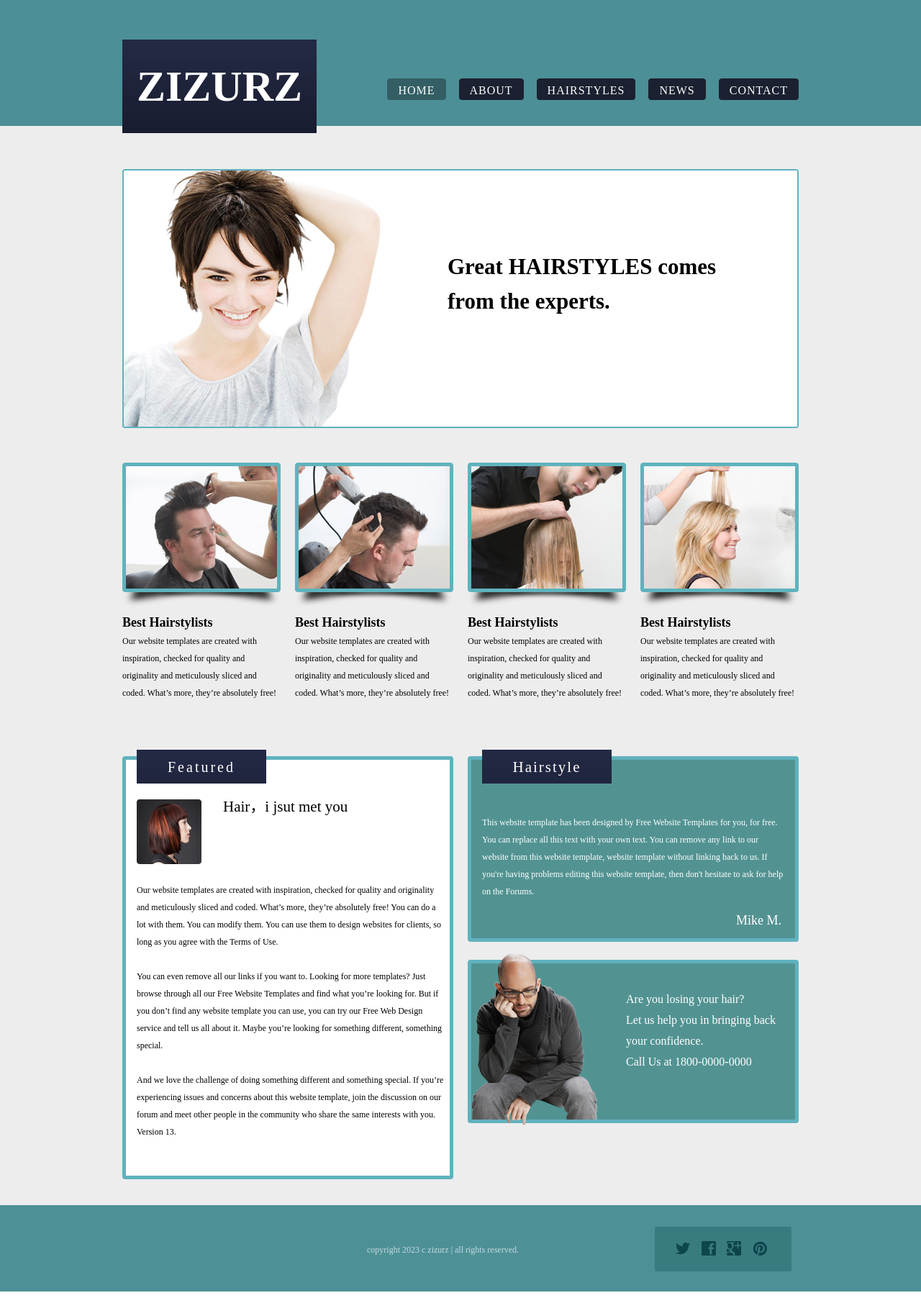
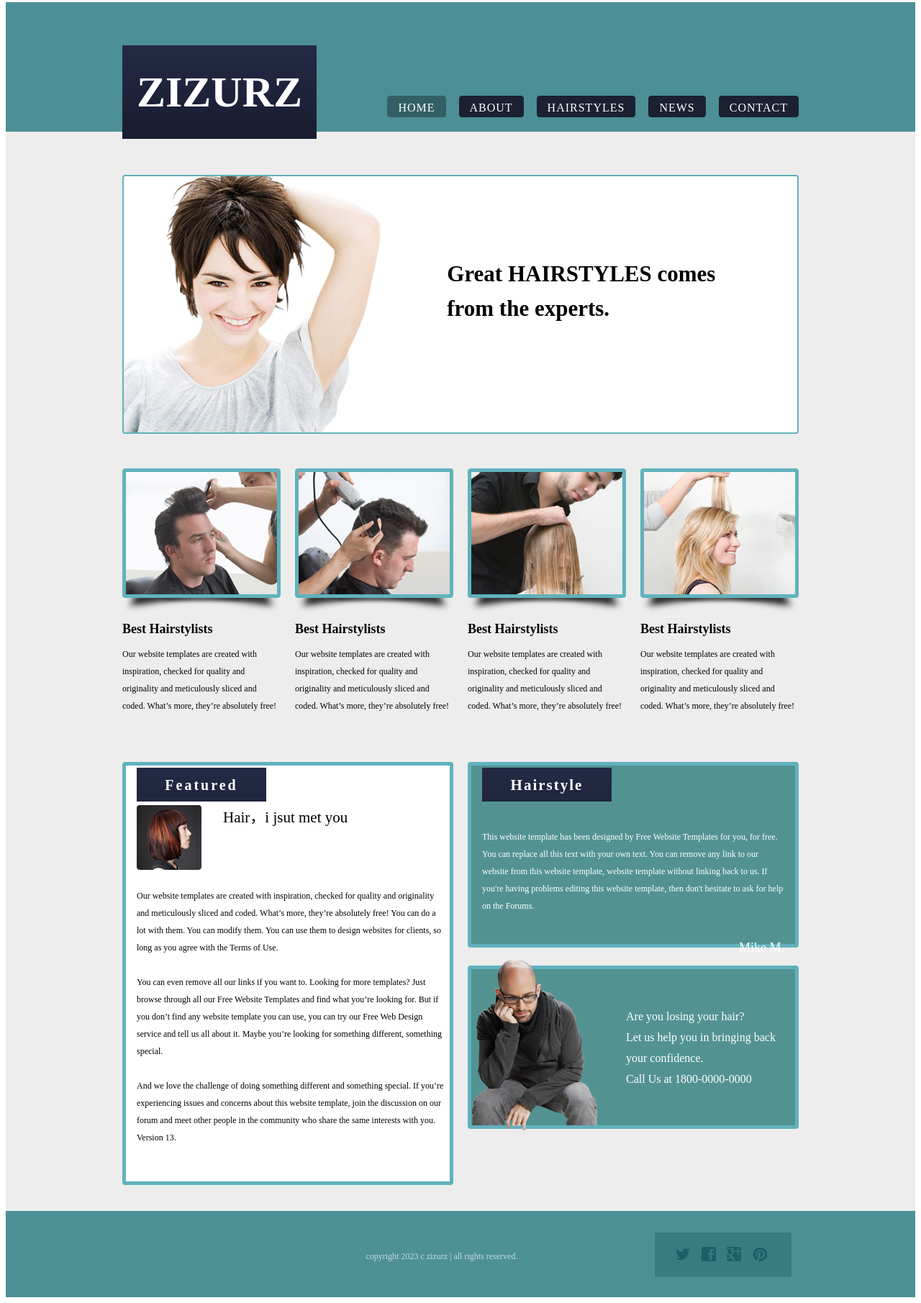
Before and after one commit to Rick316534/html, a plain HTML site: page index.html in a window 1280 px wide. Shown: the part 5-1816 px from the top of the page at 72% size. Drawn offline with Linux system fonts and the light colour scheme.

Commit message:
第一次修改

```diff
--- a/index.css
+++ b/index.css
@@ -1,46 +1,3 @@
-html, body, div, span, applet, object, iframe,
-h1, h2, h3, h4, h5, h6, p, blockquote, pre,
-a, abbr, acronym, address, big, cite, code,
-del, dfn, em, img, ins, kbd, q, s, samp,
-small, strike, strong, sub, sup, tt, var,
-b, u, i, center,
-dl, dt, dd, ol, ul, li,
-fieldset, form, label, legend,
-table, caption, tbody, tfoot, thead, tr, th, td,
-article, aside, canvas, details, embed,
-figure, figcaption, footer, header, hgroup,
-menu, nav, output, ruby, section, summary,
-time, mark, audio, video {
-	margin: 0;
-	padding: 0;
-	border: 0;
-	font-size: 100%;
-	font: inherit;
-	vertical-align: baseline;
-}
-/* HTML5 display-role reset for older browsers */
-article, aside, details, figcaption, figure,
-footer, header, hgroup, menu, nav, section {
-	display: block;
-}
-body {
-	line-height: 1;
-}
-ol, ul {
-	list-style: none;
-}
-blockquote, q {
-	quotes: none;
-}
-blockquote:before, blockquote:after,
-q:before, q:after {
-	content: '';
-	content: none;
-}
-table {
-	border-collapse: collapse;
-	border-spacing: 0;
-}
 .clearfix:after {
     content: "";
     display: block;
@@ -49,26 +6,29 @@ table {
 .center {
     margin: 0 auto;
 }
+.height-175 {
+    height: 175px;
+}
 .container {
     background-color: #EDEDED;
 }
 .header {
     height: 180px;
-    background: #4C8F96 0% 60px repeat-x;
+    background: #4C8F96;
 }
 .headbox {
     padding-top: 60px;
-    width: 940px;
+    max-width: 940px;
 }
 .logo {
     float: left;
-    width: 270px;
+    min-width: 270px;
     height: 130px;
     line-height: 130px;
     background: url(./images/bg-logo.png);
     font-size: 60px;
     font-weight: bold;
-    color: white;
+    color: #FFF;
     text-align: center;
 }
 .menu {
@@ -81,33 +41,35 @@ table {
     padding: 0 15px;
     height: 30px;
     line-height: 33px;
-    background: url(./images/bg-nav-left.gif) 0% 50% no-repeat, url(./images/bg-nav-right.gif)  100% 50% no-repeat;
-    color: white;
+    background: url(./images/bg-nav-left.gif) 0 50% no-repeat, url(./images/bg-nav-right.gif)  100% 50% no-repeat;
+    color: #FFF;
     text-align: center;
     letter-spacing: 1px;
 }
 .menu .selected {
-    background: url(./images/bg-nav-left-selected.gif) 0% 50% no-repeat, url(./images/bg-nav-right-selected.gif)  100% 50% no-repeat;
+    background: url(./images/bg-nav-left-selected.gif) 0 50% no-repeat, url(./images/bg-nav-right-selected.gif)  100% 50% no-repeat;
 }
 .content {
-    width: 940px;
+    max-width: 940px;
 }
 .sidebar {
     margin-top: 60px;
-    padding: 2px;
     box-sizing: border-box;
+    border: 2px solid #60B2BE;
     border-radius: 4px;
     height: 360px;
-    line-height: 48px;
-    background: #60B2BE;
-    font-weight: bold;
+    background: #FFF;
 }
 .sidebar .big-icon {
-    padding: 110px 90px 160px 450px;
+    padding: 12% 0 0 48%;
     box-sizing: border-box;
     height: 100%;
-    background: #FFF url(./images/great-hairstyle.jpg) no-repeat;
+    background: url(./images/great-hairstyle.jpg) no-repeat;
+    line-height: 48px;
+    /* text-align: right; */
     font-size: 31px;
+    font-weight: bold;
+
 }
 .hair-warp {
     margin-top: 48px;
@@ -117,9 +79,9 @@ table {
     margin-right: 20px;
     padding-top: 5px;
     box-sizing: border-box;
-    width: 220px;
+    max-width: 220px;
     height: 380px;
-    background: url(./images/frame.png) 50% 0% no-repeat;
+    background: url(./images/frame.png) 50% 0 no-repeat;
 }
 .hairstyle:last-child {
     margin-right: 0;
@@ -134,22 +96,18 @@ table {
     font-size: 12px;
 }
 .icon1 {
-    height: 175px;
-    background: url(./images/hairstyle17.jpg) 50% 0% no-repeat;
+    background: url(./images/hairstyle17.jpg) 50% 0 no-repeat;
 }
 
 .icon2 {
-    height: 175px;
-    background: url(./images/hairstyle18.jpg) 50% 0% no-repeat;
+    background: url(./images/hairstyle18.jpg) 50% 0 no-repeat;
 }
 
 .icon3 {
-    height: 175px;
-    background: url(./images/hairstyle19.jpg) 50% 0% no-repeat;
+    background: url(./images/hairstyle19.jpg) 50% 0 no-repeat;
 }
 .icon4 {
-    height: 175px;
-    background: url(./images/hairstyle20.jpg) 50% 0% no-repeat;
+    background: url(./images/hairstyle20.jpg) 50% 0 no-repeat;
 }
 .content-last {
     margin: 28px 0 36px;
@@ -157,20 +115,20 @@ table {
 .featured {
     position: relative;
     float: left;
-    padding: 5px;
-    border: #60B2BE 5px solid;
+    padding: 5px 5px 5px 15px;
+    border: 5px solid #60B2BE;
     border-radius: 4px;
     box-sizing: border-box;
-    width: 460px;
+    max-width: 460px;
     height: 588px;
-    background-color: white;}
-.featured-box1 .featured-icon {
-    margin: 50px 0 0 10px;
+    background-color: #FFF;
+}
+.featured-icon {
+    margin-top: 50px;
     padding-left: 120px;
     font-size: 21px;
-    box-sizing: border-box;
     height: 90px;
-    background: url(./images/featured.jpg) 0% 50% no-repeat;
+    background: url(./images/featured.jpg) 0 50% no-repeat;
 }
 .featured h2 {
     position: absolute;
@@ -181,52 +139,56 @@ table {
     line-height: 48px;
     letter-spacing: 3px;
     background: url(./images/bg-logo.png);
-    color: white;
+    color: #FFF;
     text-align: center;
     font-size: 20px;
 }
 .featured p {
-    margin: 24px 0 0 10px;
+    margin-top: 24px;
     line-height: 24px;
     font-size: 12px;
 }
 .hairtext {
     position: relative;
     float: right;
-    width: 460px;
+    max-width: 460px;
 }
 .hairtext-box1 {
     height: 258px;
-    padding: 75px 15px 1px;
-    border: #60B2BE 5px solid;
+    padding: 75px 15px 0;
+    border: 5px solid #60B2BE;
     border-radius: 4px;
     box-sizing: border-box;
     background-color: #529392;
-    font-size: 12px;
-    color: white;
-    line-height: 24px;
 }
 .hairtext-box1 h2 {
     position: absolute;
     top: -9px;
     left: 20px;
-    width: 180px;
+    min-width: 180px;
     height: 47px;
     line-height: 49px;
     letter-spacing: 2px;
-    background: url(./images/bg-logo.png);
-    color: white;
+    background-image: url(./images/bg-logo.png);
+    color: #FFF;
     text-align: center;
     font-size: 21px;
 }
+.hairtext-box1 p {
+    font-size: 12px;
+    color: #FFF;
+    line-height: 24px;
+}
 .hairtext-box1 .mike {
-    padding: 16px 0 0 353px ;
+    padding-top: 16px;
+    text-align: right;
     font-size: 18px;
 }
 .hairtext-box2 {
     position: relative;
-    margin: 25px 0px 0px;
-    border: #60B2BE 5px solid;
+    margin-top: 25px;
+    padding-right: 15px;
+    border: 5px solid #60B2BE;
     border-radius: 4px;
     box-sizing: border-box;
     height: 227px;
@@ -238,45 +200,59 @@ table {
     left: -5px;
 }
 .hairtext-box2 p {
-    padding: 35px 15px 0px 215px;
+    float: right;
+    padding-top: 35px;
+    width: 220px;
     line-height: 29px;
     font-size: 16px;
-    color: white;
+    color: #FFF;
 }
 .footer {
-    height: 120px;
+    min-height: 120px;
     background-color: #4D9196;
 }
 .footer-box {
-    width: 940px;
+    max-width: 940px;
 }
 .footer p {
     float: left;
-    margin: 56px  0 0 340px;
+    margin: 56px  0 0 36%;
     color: #C6D8E3;
     font-size: 12px;
 }
 .footer .imgs {
     float: right;
-    margin: 30px 10px 0px 0px;
+    margin: 30px 10px 0 0;
     padding: 20px 0 0 29px;
     box-sizing: border-box;
-    width: 190px;
+    min-width: 190px;
     height: 62px;
     border-radius: 2px;
     background-color: #397C80;
 }
+.footer .footer-img2 {
+    margin-right: 11px;
+}
 .footer img {
     margin-right: 12px;
 }
-.footer .footer-img2 {
-    margin-right: 11px;
+.footer .footer-img1:hover {
+    content: url(/images/icons/icon-twitter2-hover.png);
+}
+.footer .footer-img2:hover {
+    content: url(/images/icons/icon-facebook-hover.png);
+}
+.footer .footer-img3:hover {
+    content: url(/images/icons/googleplus-hover.png);
+}
+.footer .footer-img4:hover {
+    content: url(/images/icons/pinterest-hover.png);
 }
 
 @media screen and (max-width: 390px) {
     .container {
         margin: 0 auto;
-        width: 390px;
+        max-width: 390px;
     }
     .header {
         height: 100%;
@@ -288,14 +264,14 @@ table {
     }
     .logo {
         float: none;
-        width: 100%;
+        max-width: 390px;
         height: 65px;
         line-height: 65px;
         font-size: 35px;
     }
     .menu {
         float: none;
-        padding-top: 0 ;
+        padding-top: 0;
         text-align: center;
     }
     .menu li {
@@ -304,22 +280,18 @@ table {
         height: 30px;
     }
     .content {
-        width: 380px;
+        max-width: 380px;
     }
     .sidebar {
         margin-top: 10px;
         padding: 2px;
-        box-sizing: border-box;
-        border-radius: 4px;
         width: 100%;
         height: 490px;
-        background: #60B2BE;
         font-weight: bold;
     }
     .sidebar .big-icon {
         padding: 350px 75px 0;
         height: 485px;
-        border-radius: 4px;
         font-size: 18px;
     }
     .hairstyle {
@@ -334,27 +306,30 @@ table {
         float: none;
         margin-bottom: 20px;
         padding: 5px;
-        width: 380px;
+        max-width: 100%;
         height: 100%;
     }
     .featured-box1 .featured-icon {
         margin: 50px 0 0 10px;
         padding-left: 120px;
         box-sizing: border-box;
-        width: 380px;
-        background: url(./images/featured.jpg) 0% 50% no-repeat;
+        max-width: 380px;
+        background: url(./images/featured.jpg) 0 50% no-repeat;
         font-size: 21px;
     }
     .hairtext {
         float: none;
-        width: 380px;
+        max-width: 380px;
     }
     .hairtext-box1 {
         padding: 45px 15px 1px;
         height: 100%;
     }
-    .hairtext-box1 .mike{
-        padding: 16px 0 0 265px ;
+    .hairtext-box1 .mike {
+        padding-top: 16px;
+    }
+    .hairtext-box2 {
+        height: 290px;
     }
     .hairtext-box2 p {
         font-size: 12px;
@@ -363,17 +338,17 @@ table {
         height: 160px;
     }
     .footer-box {
-        width: 380px;
+        max-width: 380px;
     }
     .footer p {
         float: none;
-        margin: 0px 70px;
+        margin: 0;
         padding: 20px 0 5px;
-        width: 250px;
+        text-align: center;
         font-size: 12px;
     }
     .footer .imgs {
         float: none;
-        margin-left: 100px;
+        margin: 10px 92px 0;
     }
 }
--- a/index.html
+++ b/index.html
@@ -5,6 +5,7 @@
     <meta http-equiv="X-UA-Compatible" content="IE=edge">
     <meta name="viewport" content="width=device-width, initial-scale=1.0">
     <link rel="stylesheet" href="index.css">
+    <link rel="stylesheet" href="reset.css">
     <title>排版作業</title>
 </head>
 <body>
@@ -31,53 +32,43 @@
             </div>
             <div class="hair-warp clearfix">
                 <div class="hairstyle">
-                    <div class="icon1"></div>
-                    <div>
-                        <h2>Best Hairstylists</h2>
-                        <p>
-                            Our website templates are created with inspiration, checked for quality and originality and
-                            meticulously sliced and coded. What’s more, they’re absolutely free!
-                        </p>
-                    </div>
+                    <div class="icon1 height-175"></div>
+                    <h2>Best Hairstylists</h2>
+                    <p>
+                        Our website templates are created with inspiration, checked for quality and originality and
+                        meticulously sliced and coded. What’s more, they’re absolutely free!
+                    </p>
                 </div>
                 <div class="hairstyle">
-                    <div class="icon2"></div>
-                    <div >
-                        <h2>Best Hairstylists</h2>
-                        <p>
-                            Our website templates are created with inspiration, checked for quality and originality and
-                            meticulously sliced and coded. What’s more, they’re absolutely free!
-                        </p>
-                    </div>
+                    <div class="icon2 height-175"></div>
+                    <h2>Best Hairstylists</h2>
+                    <p>
+                        Our website templates are created with inspiration, checked for quality and originality and
+                        meticulously sliced and coded. What’s more, they’re absolutely free!
+                    </p>
                 </div>
                 <div class="hairstyle">
-                    <div class="icon3"></div>
-                    <div>
-                        <h2>Best Hairstylists</h2>
-                        <p>
-                            Our website templates are created with inspiration, checked for quality and originality and
-                            meticulously sliced and coded. What’s more, they’re absolutely free!
-                        </p>
-                    </div>
+                    <div class="icon3 height-175"></div>
+                    <h2>Best Hairstylists</h2>
+                    <p>
+                        Our website templates are created with inspiration, checked for quality and originality and
+                        meticulously sliced and coded. What’s more, they’re absolutely free!
+                    </p>
                 </div>
                 <div class="hairstyle">
-                    <div class="icon4"></div>
-                    <div>
-                        <h2>Best Hairstylists</h2>
-                        <p>
-                            Our website templates are created with inspiration, checked for quality and originality and
-                            meticulously sliced and coded. What’s more, they’re absolutely free!
-                        </p>
-                    </div>
+                    <div class="icon4 height-175"></div>
+                    <h2>Best Hairstylists</h2>
+                    <p>
+                        Our website templates are created with inspiration, checked for quality and originality and
+                        meticulously sliced and coded. What’s more, they’re absolutely free!
+                    </p>
                 </div>
             </div>
             <div class="content-last clearfix">
                 <div class="featured">
                     <h2>Featured</h2>
-                    <div class="featured-box1">
-                        <div class="featured-icon">
-                            Hair，i jsut met you
-                        </div>
+                    <div class="featured-icon">
+                        Hair，i jsut met you
                     </div>
                     <p>
                         Our website templates are created with inspiration, checked for quality and originality and
@@ -124,10 +115,10 @@
             <div class="footer-box center clearfix">
                 <p>copyright 2023 c zizurz | all rights reserved.</p>
                 <div class="imgs">
-                    <img src="./images/icons/icon-twitter2-hover.png" alt="">
-                    <img class="footer-img2" src="./images/icons/icon-facebook-hover.png" alt="">
-                    <img src="./images/icons/googleplus-hover.png" alt="">
-                    <img src="./images/icons/pinterest-hover.png" alt="">
+                    <img class="footer-img1" src="./images/icons/icon-twitter2.png" alt="">
+                    <img class="footer-img2" src="./images/icons/icon-facebook.png" alt="">
+                    <img class="footer-img3" src="./images/icons/googleplus.png" alt="">
+                    <img class="footer-img4" src="./images/icons/pinterest.png" alt="">
                 </div>
             </div>
         </div>
```
